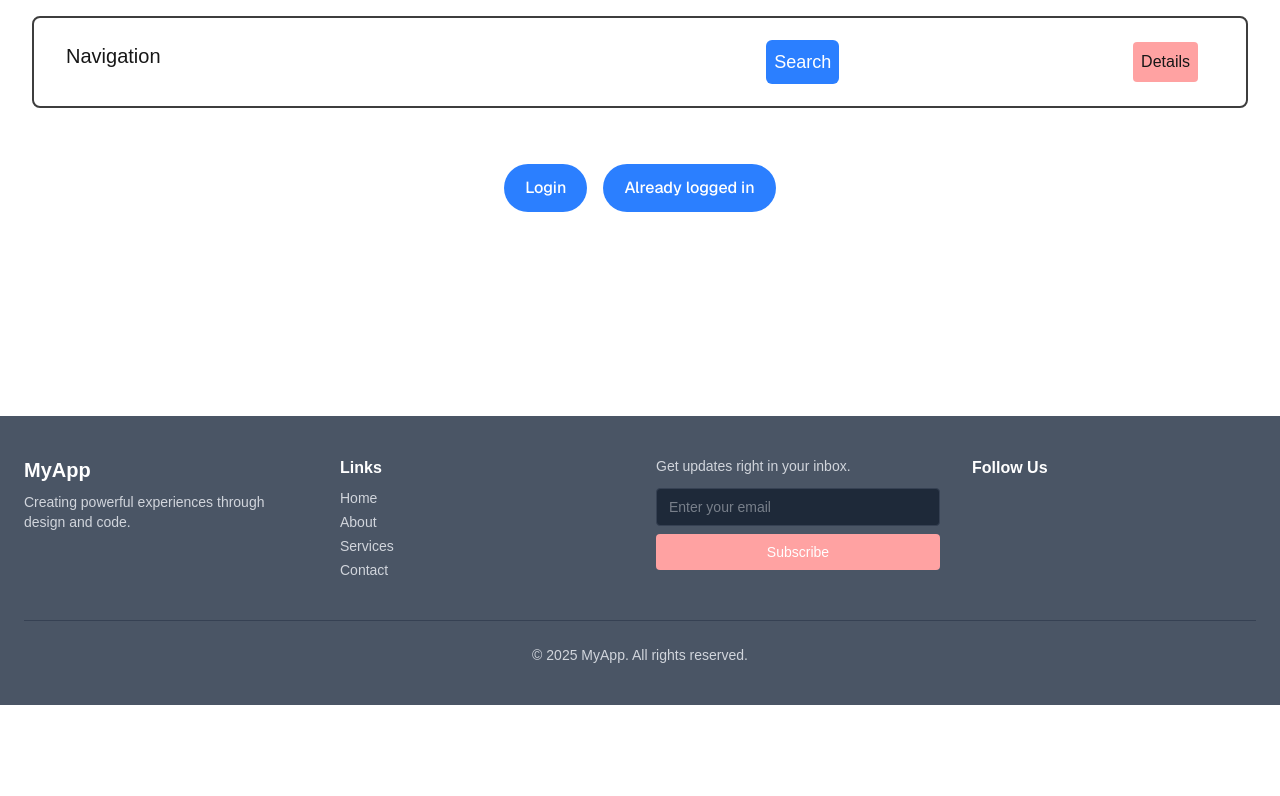
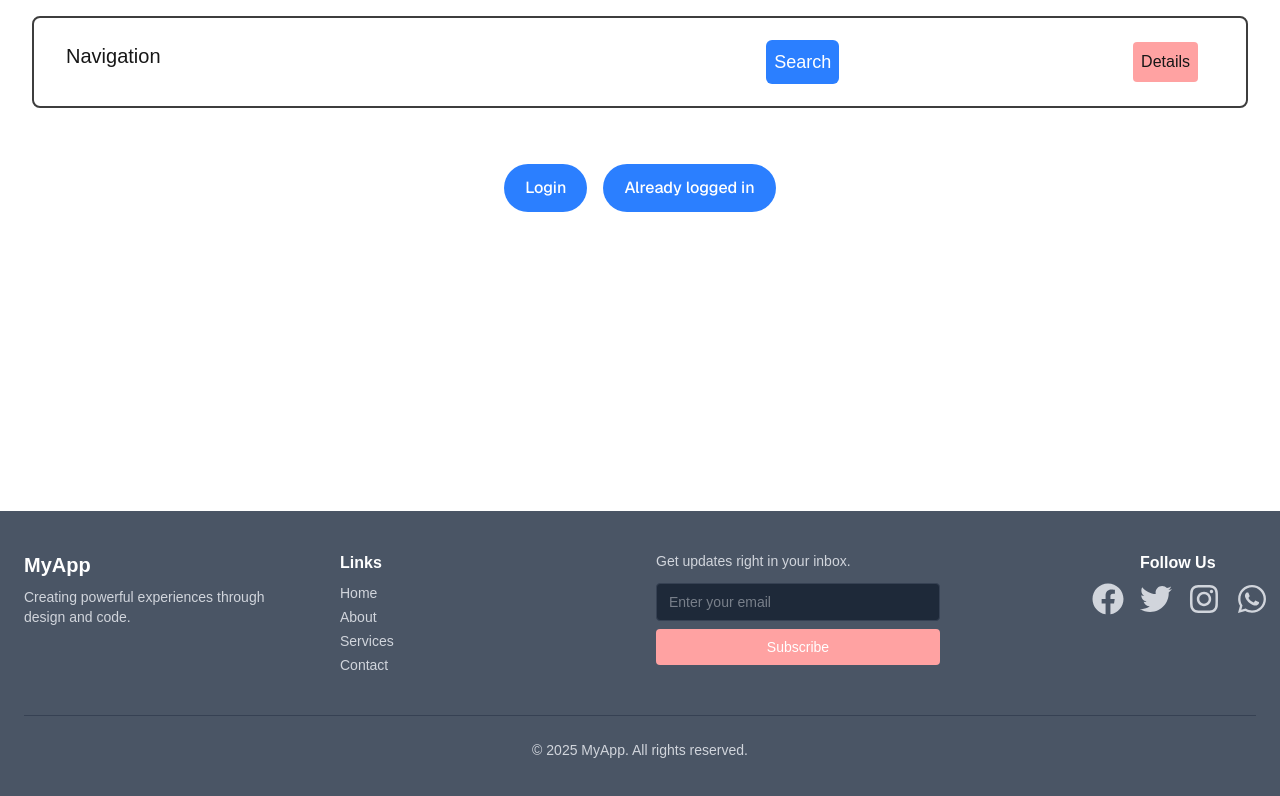
Before and after one commit to leegondeexnut/Robinhood, a Next.js app in the folder Per-Ankh/: page / in a window 1280 px wide. Shown: the top 796 px of the page. Built offline with nearby package versions, Linux system fonts and the light colour scheme.

Commit message:
footer 2.0

```diff
--- a/Per-Ankh/app/components/fooder.tsx
+++ b/Per-Ankh/app/components/fooder.tsx
@@ -1,10 +1,14 @@
 "use client";
 
 import Link from "next/link";
+import { FaFacebook } from "react-icons/fa";
+import { FaInstagram } from "react-icons/fa6";
+import { FaWhatsapp } from "react-icons/fa";
+import { FaTwitter } from "react-icons/fa";
 
 export default function Fooder() {
   return (
-    <footer className="bg-gray-600 text-gray-300 px-6 py-10 mt-10">
+    <footer className="bg-gray-600 text-gray-300 px-6 py-10 mt-10 w-full absolute bottom-0">
       <div className="max-w-7xl mx-auto grid grid-cols-1 sm:grid-cols-2 md:grid-cols-4 gap-8">
         <div>
           <h2 className="text-xl font-bold text-white">MyApp</h2>
@@ -56,13 +60,21 @@ export default function Fooder() {
           </form>
         </div>
 
-        <div>
-          <h3 className="text-white font-semibold mb-2">Follow Us</h3>
+        <div className="ml-30">
+          <h3 className="text-white font-semibold mb-2 ml-12">Follow Us</h3>
           <div className="flex space-x-4 mt-2 text-xl">
-            <Link href="https://facebook.com" target="_blank"></Link>
-            <Link href="https://twitter.com" target="_blank"></Link>
-            <Link href="https://instagram.com" target="_blank"></Link>
-            <Link href="https://github.com" target="_blank"></Link>
+            <Link href="https://facebook.com" target="_blank">
+              <FaFacebook className="w-8 h-8 hover:bg-red-300 hover:animate-bounce cursor-pointer"></FaFacebook>
+            </Link>
+            <Link href="https://twitter.com" target="_blank">
+              <FaTwitter className="w-8 h-8 hover:bg-red-300 hover:animate-bounce cursor-pointer"></FaTwitter>
+            </Link>
+            <Link href="https://instagram.com" target="_blank">
+              <FaInstagram className="w-8 h-8 hover:bg-red-300 hover:animate-bounce cursor-pointer"></FaInstagram>
+            </Link>
+            <Link href="https://whatsapp.com" target="_blank">
+              <FaWhatsapp className="w-8 h-8 hover:bg-red-300 hover:animate-bounce cursor-pointer"></FaWhatsapp>
+            </Link>
           </div>
         </div>
       </div>
--- a/Per-Ankh/package.json
+++ b/Per-Ankh/package.json
@@ -14,7 +14,8 @@
     "next": "15.4.5",
     "pg": "^8.16.3",
     "react": "19.1.0",
-    "react-dom": "19.1.0"
+    "react-dom": "19.1.0",
+    "react-icons": "^5.5.0"
   },
   "devDependencies": {
     "@tailwindcss/postcss": "^4",
```
Also changed, not shown: 1 other file (tests, documents, lock files or other folders).
